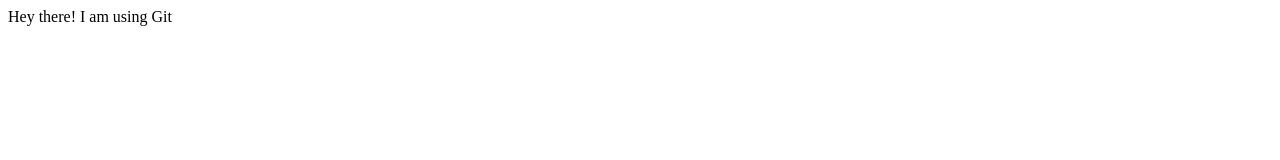
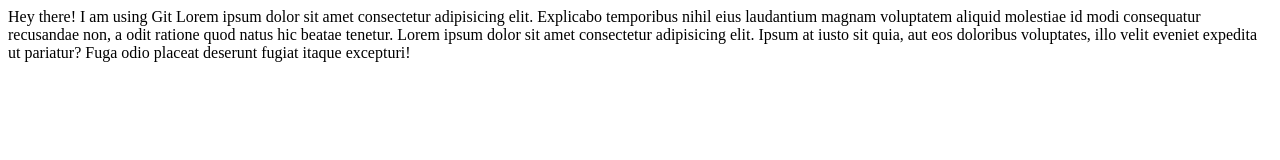
Before and after one commit to iSBhansali/git-demo, a plain HTML site: page index.html in a window 1280 px wide. Drawn offline with Linux system fonts and the light colour scheme.

Commit message:
--add: feature-2 (#2)

```diff
--- a/index.html
+++ b/index.html
@@ -7,5 +7,12 @@
   </head>
   <body>
     Hey there! I am using Git
+    <!-- Feature 2 -->
+    Lorem ipsum dolor sit amet consectetur adipisicing elit. Explicabo
+    temporibus nihil eius laudantium magnam voluptatem aliquid molestiae id modi
+    consequatur recusandae non, a odit ratione quod natus hic beatae tenetur.
+    Lorem ipsum dolor sit amet consectetur adipisicing elit. Ipsum at iusto sit
+    quia, aut eos doloribus voluptates, illo velit eveniet expedita ut pariatur?
+    Fuga odio placeat deserunt fugiat itaque excepturi!
   </body>
 </html>
```
